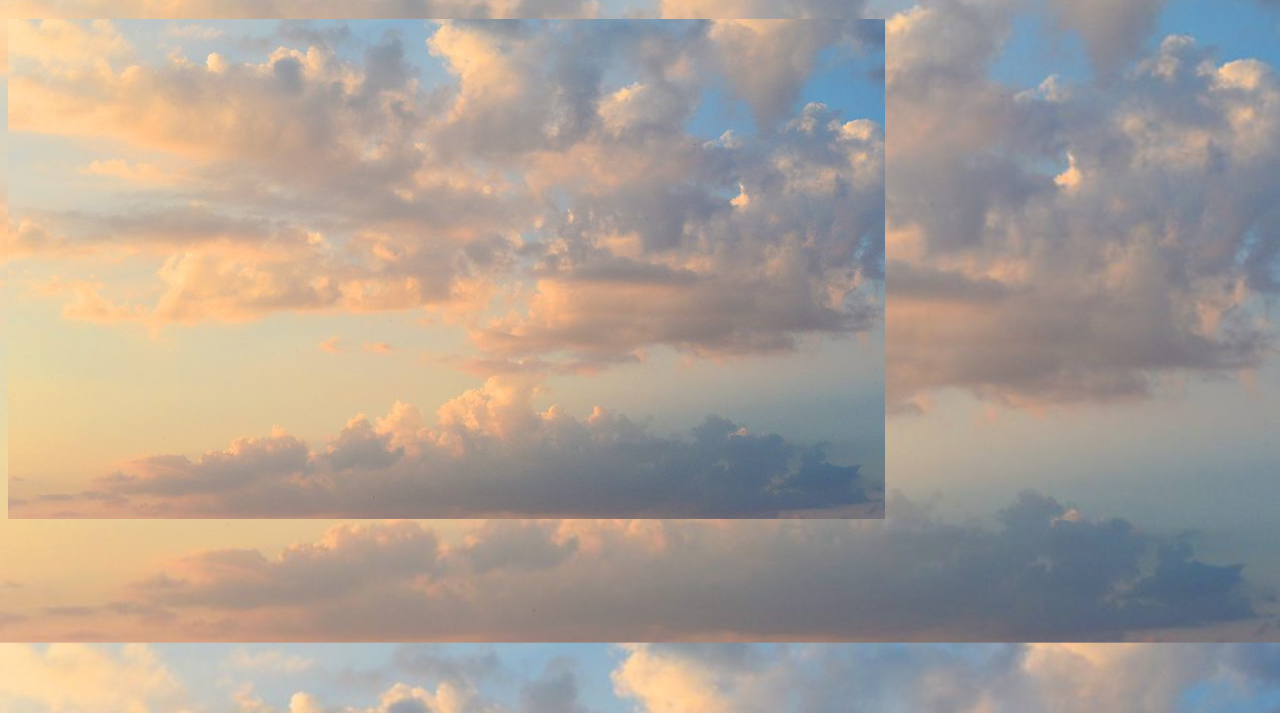
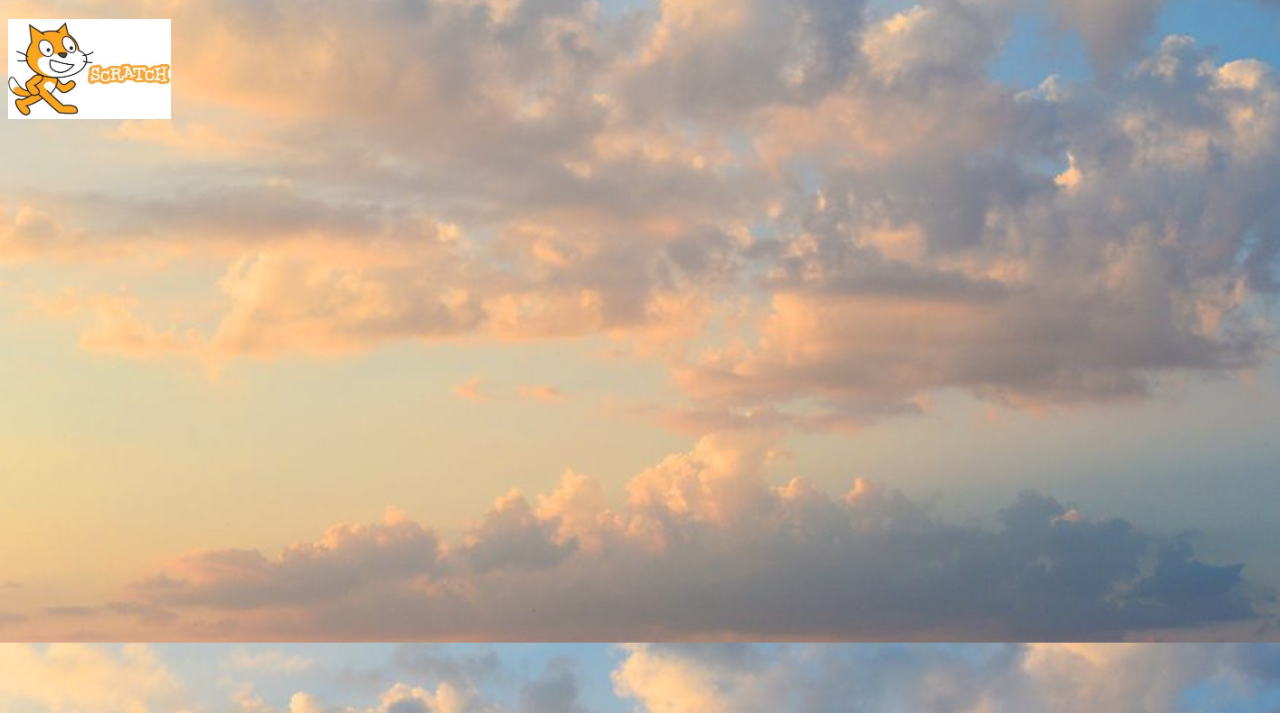
Before and after one commit to eder56/eder56.github.io, a plain HTML site: page workspace/index.html in a window 1280 px wide. Shown: the part 87-800 px from the top of the page. Drawn offline with Linux system fonts and the light colour scheme; files that its build step writes are made by us from their sources.

Commit message:
Initial commit

```diff
--- a/workspace/index.html
+++ b/workspace/index.html
@@ -10,6 +10,6 @@
             <a href="portfolio.html">Portfolio</a>
               <a href="about_me.html">About Me</a>
         <h1>This is Eder's Home Page!</h1>
-        <img src="images/cloud.png" height="500" width="877">
+        <img src="images/scratch.jpg" height="100">
     </body>
 </html>
```
